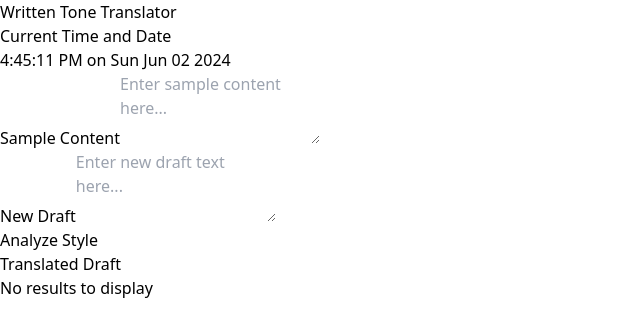
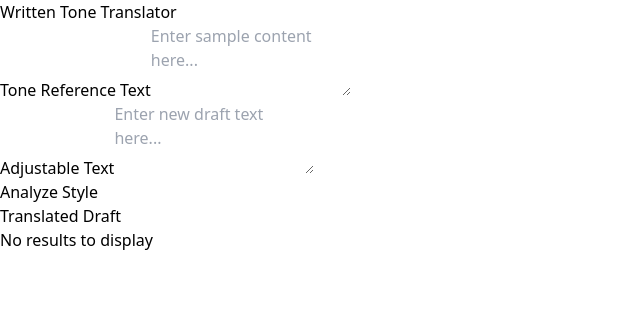
Before and after one commit to anujaagarwal/Tone-Translator-Frontend, a React (Vite) app: page / in a window 1280 px wide. Shown: the top 336 px of the page, without its empty margins (0-640 px from the left). Built offline with nearby package versions, Linux system fonts and the light colour scheme.

Commit message:
feat: product level changes

```diff
--- a/src/App.jsx
+++ b/src/App.jsx
@@ -1,8 +1,8 @@
 import React, { useState } from 'react';
 import InputForm from './components/InputForm';
 import DisplayResult from './components/DisplayResult';
-import TimeDisplay from './components/TimeDisplay';
 import axios from 'axios';
+import CardHeader from './components/CardHeader';
 
 function App() {
   const [result, setResult] = useState('');
@@ -34,7 +34,7 @@ function App() {
         <div className="relative px-4 py-10 bg-white shadow-lg sm:rounded-3xl sm:p-20">
 
           <div className="max-w-md mx-auto">
-            <TimeDisplay />
+            <CardHeader />
             <InputForm onSubmit={handleFormSubmit} />
             <DisplayResult result={result} />
           </div>
--- /dev/null
+++ b/src/components/CardHeader.jsx
@@ -0,0 +1,13 @@
+import React from 'react';
+
+function CardHeader() {
+
+    return (
+            <div className='pb-8'>
+                <h1 className='text-3xl font-semibold text-black'>Written Tone Translator</h1>
+            </div>
+    );
+
+}
+
+export default CardHeader;
--- a/src/components/InputForm.jsx
+++ b/src/components/InputForm.jsx
@@ -12,7 +12,7 @@ function InputForm({ onSubmit }) {
   return (
     <form onSubmit={handleSubmit} className="space-y-4">
       <div>
-        <label htmlFor="sample_content" className="block text-sm font-medium text-gray-700">Sample Content</label>
+        <label htmlFor="sample_content" className="block text-sm font-medium text-gray-700">Tone Reference Text</label>
         <textarea
           id="sample_content"
           rows="3"
@@ -24,7 +24,7 @@ function InputForm({ onSubmit }) {
         ></textarea>
       </div>
       <div>
-        <label htmlFor="new_draft" className="block text-sm font-medium text-gray-700">New Draft</label>
+        <label htmlFor="new_draft" className="block text-sm font-medium text-gray-700">Adjustable Text</label>
         <textarea
           id="new_draft"
           rows="3"
--- a/src/components/TimeDisplay.jsx
+++ /dev/null
@@ -1,33 +0,0 @@
-import React, { useState, useEffect } from 'react';
-
-function TimeDisplay() {
-    const [currentTime, setCurrentTime] = useState(new Date());
-
-    useEffect(() => {
-        // Update the time every second
-        const timerID = setInterval(() => {
-            setCurrentTime(new Date());
-        }, 1000);
-
-        // Clean up the interval on component unmount
-        return () => {
-            clearInterval(timerID);
-        };
-    }, []);
-
-    return (
-        <div className='inline-flex justify-between'>
-            <div>
-                <h1 className='text-3xl font-semibold text-black'>Written Tone Translator</h1>
-
-            </div>
-            <div className="time-display p-4 bg-gray-200 rounded shadow">
-                <h1 className="text-xl font-semibold">Current Time and Date</h1>
-                <p className="text-lg">{currentTime.toLocaleTimeString()} on {currentTime.toDateString()}</p>
-            </div>
-        </div>
-    );
-
-}
-
-export default TimeDisplay;
```
